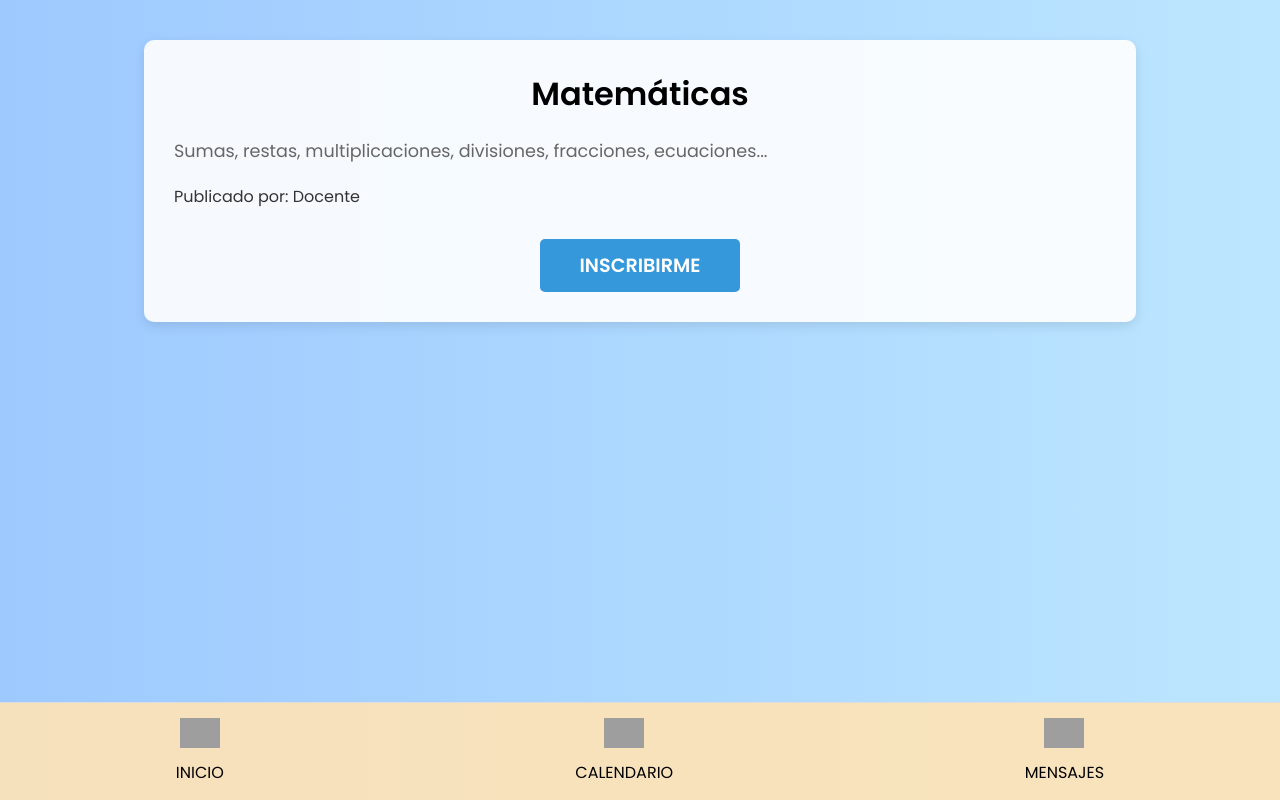
After one commit to HenryJMJ/Kabli, a Django app: page /curso/10/ in a window 1280 px wide. The commit adds this page. Run offline with Django 5.2, Linux system fonts and the light colour scheme; a user stored in the database is signed in; data comes from the database, SQL or seed files in the repository; both versions use the stored data as it was after the commit; grey boxes are pictures that could not be loaded.

Commit message:
Descripción de los cambios realizados

```diff
--- a/usuarios/models.py
+++ b/usuarios/models.py
@@ -92,13 +92,13 @@ class Curso(models.Model):
 class CursoDocente(models.Model):
     curso = models.ForeignKey(Curso, on_delete=models.CASCADE)
     docente = models.ForeignKey(User, on_delete=models.CASCADE)
+    publicado = models.BooleanField(default=False)
 
     class Meta:
-        unique_together = ('curso', 'docente')  # Un docente no puede agregar el mismo curso dos veces
+        unique_together = ('curso', 'docente')
 
     def save(self, *args, **kwargs):
-        # Incrementar el contador de unidades cuando se guarda el curso-docente
-        if not self.pk:  # Si es un nuevo registro, no uno existente
+        if not self.pk:
             curso = self.curso
             if curso.unidades_completadas < curso.total_unidades:
                 curso.unidades_completadas += 1
@@ -107,7 +107,6 @@ class CursoDocente(models.Model):
 
     def __str__(self):
         return f"{self.docente.username} - {self.curso.nombre}"
-
 
 class Recurso(models.Model):
     nombre = models.CharField(max_length=100, default="Recurso sin nombre")
--- /dev/null
+++ b/usuarios/templates/usuarios/detalle_curso.html
@@ -0,0 +1,130 @@
+{% load static %}
+<!DOCTYPE html>
+<html lang="es">
+<head>
+  <meta charset="UTF-8">
+  <title>Detalle del Curso</title>
+  <link href="https://fonts.googleapis.com/css2?family=Poppins:wght@400;600&display=swap" rel="stylesheet">
+  <style>
+    * {
+      margin: 0;
+      padding: 0;
+      box-sizing: border-box;
+      font-family: 'Poppins', sans-serif;
+    }
+
+    body {
+      background: linear-gradient(to right, #9dc9ff, #bce6ff);
+      min-height: 100vh;
+    }
+
+    .container {
+      display: flex;
+      flex-direction: column;
+      align-items: center;
+      padding: 20px;
+    }
+
+    .course-details {
+      width: 80%;
+      background: rgba(255, 255, 255, 0.9);
+      padding: 30px;
+      border-radius: 10px;
+      box-shadow: 0 4px 12px rgba(0, 0, 0, 0.1);
+      margin-top: 20px;
+    }
+
+    .course-details h1 {
+      font-size: 2rem;
+      margin-bottom: 20px;
+      text-align: center;
+    }
+
+    .course-details p {
+      font-size: 1.1rem;
+      color: #666;
+      margin-bottom: 20px;
+    }
+
+    .course-details .docentes {
+      font-size: 1rem;
+      color: #333;
+      margin-bottom: 20px;
+    }
+
+    .inscribir-btn {
+      display: block;
+      text-align: center;
+      text-decoration: none;
+      color: #fff;
+      background: #3498db;
+      padding: 12px 20px;
+      border-radius: 5px;
+      font-size: 1.2rem;
+      margin-top: 30px;
+      width: 200px;
+      margin-left: auto;
+      margin-right: auto;
+      text-transform: uppercase;
+      font-weight: bold;
+    }
+
+    .inscribir-btn:hover {
+      background: #2980b9;
+    }
+
+    .footer {
+      position: absolute;
+      bottom: 0;
+      width: 100%;
+      display: flex;
+      justify-content: space-around;
+      background: rgba(255, 228, 181, 0.9);
+      padding: 15px 0;
+      border-top: 1px solid #ddd;
+    }
+
+    .footer a {
+      text-align: center;
+      text-decoration: none;
+      color: black;
+      pointer-events: none;
+    }
+
+    .footer img {
+      width: 40px;
+      margin-bottom: 5px;
+      transition: transform 0.2s;
+    }
+
+    .footer img:hover {
+      transform: scale(1.1);
+    }
+  </style>
+</head>
+<body>
+  <div class="container">
+    <div class="course-details">
+      <h1>{{ curso.nombre }}</h1>
+      <p>{{ curso.descripcion }}</p>
+
+      <!-- Mostrar el docente que publicó el curso -->
+      <p class="docentes">Publicado por:
+        {% if docente %}
+          <span>{{ docente.username }}</span>
+        {% else %}
+          <span>No hay docente asignado</span>
+        {% endif %}
+      </p>
+
+      <a href="#" class="inscribir-btn">Inscribirme</a>
+    </div>
+
+    <div class="footer">
+      <a href="#"><img src="{% static 'usuarios/img/inicio.png' %}" alt="Inicio"><div>INICIO</div></a>
+      <a href="#"><img src="{% static 'usuarios/img/calendario.png' %}" alt="Calendario"><div>CALENDARIO</div></a>
+      <a href="#"><img src="{% static 'usuarios/img/mensaje.png' %}" alt="Mensaje"><div>MENSAJES</div></a>
+    </div>
+  </div>
+</body>
+</html>
--- a/usuarios/urls.py
+++ b/usuarios/urls.py
@@ -37,6 +37,9 @@ urlpatterns = [
     path('agregar_curso_docente/<int:curso_id>/', views.agregar_curso_docente, name='agregar_curso_docente'),
     path('curso-docente/', views.curso_docente, name='curso_docente'),
     path('eliminar_curso_docente/<int:curso_id>/', views.eliminar_curso_docente, name='eliminar_curso_docente'),
+    path('docente/publicar_curso/<int:curso_id>/', views.publicar_curso, name='publicar_curso'),
+    path('despublicar_curso/<int:curso_id>/', views.despublicar_curso, name='despublicar_curso'),
+    path('curso/<int:id>/', views.detalle_curso, name='detalle_curso'),
     path('libreria_recursos/', views.libreria_recursos, name='libreria_recursos'),
     path('editar_recurso/<int:recurso_id>/', views.editar_recurso, name='editar_recurso'),
     path('eliminar_recurso/<int:recurso_id>/', views.eliminar_recurso, name='eliminar_recurso'),
--- a/usuarios/views.py
+++ b/usuarios/views.py
@@ -285,7 +285,52 @@ def panel_estudiantes(request):
 
 @login_required
 def cursos_disponibles(request):
-    return render(request, 'usuarios/cursos_disponibles.html')
+    # Filtra solo los cursos donde "publicado=True"
+    cursos_publicados = CursoDocente.objects.filter(publicado=True)
+
+    # Divide la descripción en palabras y la pasa al template
+    for curso_docente in cursos_publicados:
+        descripcion_palabras = curso_docente.curso.descripcion.split(' ')
+        curso_docente.descripcion_palabras = descripcion_palabras
+
+    # Pasa la lista de cursos al template
+    return render(request, 'usuarios/cursos_disponibles.html', {
+        'cursos': cursos_publicados
+    })
+
+@login_required
+def publicar_curso(request, curso_id):
+    # Busca la relación entre el curso y el docente
+    try:
+        curso_docente = CursoDocente.objects.get(curso__id=curso_id, docente=request.user)
+    except CursoDocente.DoesNotExist:
+        messages.error(request, "No se encontró el curso o no eres el docente de este curso.")
+        return redirect('panel_docentes')
+
+    # Publica el curso
+    curso_docente.publicado = True
+    curso_docente.save()
+
+    messages.success(request, 'Curso publicado con éxito.')
+    return redirect('curso_docente')  # O el nombre de la vista que muestra los cursos del docente
+
+@login_required
+def despublicar_curso(request, curso_id):
+    curso_docente = get_object_or_404(CursoDocente, docente=request.user, curso__id=curso_id)
+    curso_docente.publicado = False
+    curso_docente.save()
+    return redirect('curso_docente')
+
+@login_required
+def detalle_curso(request, id):
+    curso_docente = get_object_or_404(CursoDocente, id=id, publicado=True)
+    curso = curso_docente.curso
+    docente = curso_docente.docente
+
+    return render(request, 'usuarios/detalle_curso.html', {
+        'curso': curso,
+        'docente': docente
+    })
 
 @login_required
 def perfil_estudiante(request):
@@ -394,9 +439,8 @@ def agregar_curso_docente(request, curso_id):
 
 @login_required
 def curso_docente(request):
-    # Recuperar todos los cursos asignados al docente
     cursos_asignados = CursoDocente.objects.filter(docente=request.user).select_related('curso')
-    return render(request, 'usuarios/curso_docente.html', {'cursos': [cd.curso for cd in cursos_asignados]})
+    return render(request, 'usuarios/curso_docente.html', {'cursos': cursos_asignados})
 
 @login_required
 def eliminar_curso_docente(request, curso_id):
```
Also changed, not shown: usuarios/templates/usuarios/curso_docente.html (+26 -7 lines), usuarios/templates/usuarios/cursos_disponibles.html (+124 -160 lines), db.sqlite3, usuarios/migrations/0023_cursodocente_publicado.py (added).
